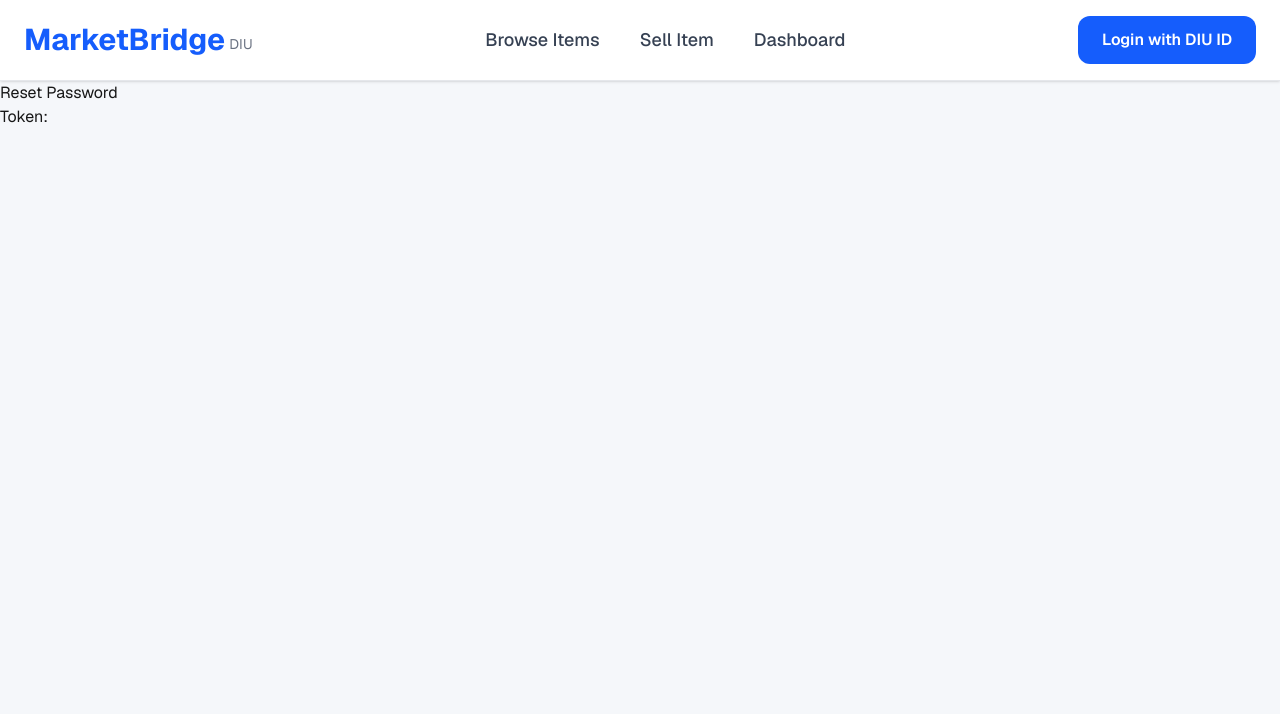
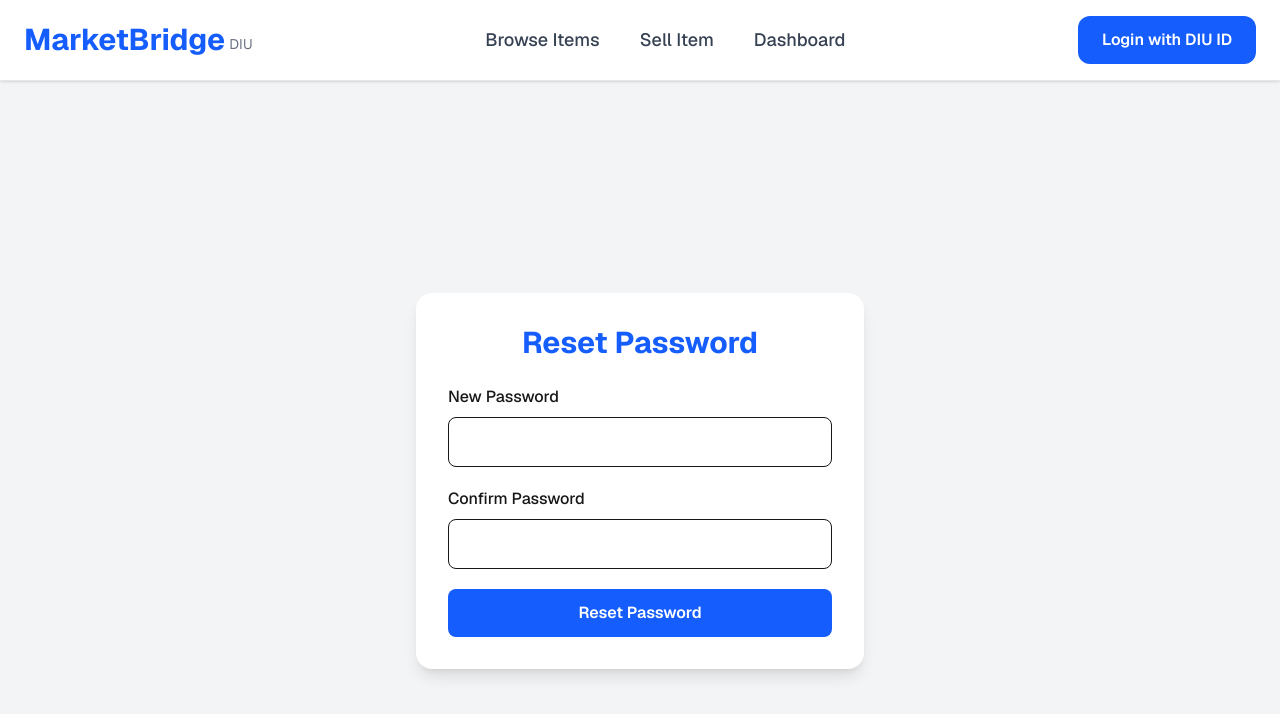
Before and after one commit to sadid466/marketbridge-student-hub, a Next.js app: page /reset-password in a window 1280 px wide. Shown: the top 714 px of the page. Built offline with nearby package versions, Linux system fonts and the light colour scheme; no server answers.

Commit message:
Complete password reset flow and email integration

```diff
--- a/app/api/auth/reset-password/route.js
+++ b/app/api/auth/reset-password/route.js
@@ -0,0 +1,58 @@
+import { NextResponse } from "next/server";
+import bcrypt from "bcryptjs";
+import { connectToDatabase } from "@/lib/database";
+import User from "@/models/User";
+
+export async function POST(req) {
+  try {
+    const { token, password } = await req.json();
+
+    if (!token || !password) {
+      return NextResponse.json(
+        { success: false, error: "Token and password are required." },
+        { status: 400 }
+      );
+    }
+
+    await connectToDatabase();
+
+    const user = await User.findOne({
+      resetPasswordToken: token,
+      resetPasswordExpires: { $gt: new Date() },
+    });
+
+    if (!user) {
+      return NextResponse.json(
+        { success: false, error: "Invalid or expired reset link." },
+        { status: 400 }
+      );
+    }
+
+    // Hash the new password
+    const hashedPassword = await bcrypt.hash(password, 10);
+
+    // Update password
+    user.password = hashedPassword;
+
+    // Clear reset token
+    user.resetPasswordToken = null;
+    user.resetPasswordExpires = null;
+
+    await user.save();
+
+    return NextResponse.json({
+      success: true,
+      message: "Password has been reset successfully.",
+    });
+  } catch (error) {
+    console.error(error);
+
+    return NextResponse.json(
+      {
+        success: false,
+        error: error.message,
+      },
+      { status: 500 }
+    );
+  }
+}
--- a/app/reset-password/page.js
+++ b/app/reset-password/page.js
@@ -1,15 +1,132 @@
 "use client";
 
-import { useSearchParams } from "next/navigation";
+import { useState } from "react";
+import { useSearchParams, useRouter } from "next/navigation";
 
 export default function ResetPasswordPage() {
   const searchParams = useSearchParams();
+  const router = useRouter();
+
   const token = searchParams.get("token");
 
+  const [password, setPassword] = useState("");
+  const [confirmPassword, setConfirmPassword] = useState("");
+
+  const [loading, setLoading] = useState(false);
+  const [message, setMessage] = useState("");
+  const [error, setError] = useState("");
+
+  const handleReset = async (e) => {
+    e.preventDefault();
+
+    setMessage("");
+    setError("");
+
+    if (!password || !confirmPassword) {
+      setError("Please fill in all fields.");
+      return;
+    }
+
+    if (password !== confirmPassword) {
+      setError("Passwords do not match.");
+      return;
+    }
+
+    if (password.length < 6) {
+      setError("Password must be at least 6 characters.");
+      return;
+    }
+
+    setLoading(true);
+
+    try {
+      const res = await fetch("/api/auth/reset-password", {
+        method: "POST",
+        headers: {
+          "Content-Type": "application/json",
+        },
+        body: JSON.stringify({
+          token,
+          password,
+        }),
+      });
+
+      const data = await res.json();
+
+      if (!res.ok) {
+        throw new Error(data.error);
+      }
+
+      setMessage("Password reset successful! Redirecting to login...");
+
+      setTimeout(() => {
+        router.push("/login");
+      }, 2000);
+    } catch (err) {
+      setError(err.message || "Something went wrong.");
+    } finally {
+      setLoading(false);
+    }
+  };
+
   return (
-    <div>
-      <h1>Reset Password</h1>
-      <p>Token: {token}</p>
-    </div>
+    <main className="min-h-screen flex items-center justify-center bg-gray-100 p-6">
+      <div className="w-full max-w-md bg-white rounded-2xl shadow-lg p-8">
+
+        <h1 className="text-3xl font-bold text-center text-blue-600 mb-6">
+          Reset Password
+        </h1>
+
+        {message && (
+          <div className="mb-4 rounded-lg bg-green-100 p-3 text-green-700 text-sm">
+            {message}
+          </div>
+        )}
+
+        {error && (
+          <div className="mb-4 rounded-lg bg-red-100 p-3 text-red-700 text-sm">
+            {error}
+          </div>
+        )}
+
+        <form onSubmit={handleReset} className="space-y-5">
+
+          <div>
+            <label className="block mb-2 font-medium">
+              New Password
+            </label>
+
+            <input
+              type="password"
+              value={password}
+              onChange={(e) => setPassword(e.target.value)}
+              className="w-full border rounded-lg px-4 py-3"
+            />
+          </div>
+
+          <div>
+            <label className="block mb-2 font-medium">
+              Confirm Password
+            </label>
+
+            <input
+              type="password"
+              value={confirmPassword}
+              onChange={(e) => setConfirmPassword(e.target.value)}
+              className="w-full border rounded-lg px-4 py-3"
+            />
+          </div>
+
+          <button
+            disabled={loading}
+            className="w-full bg-blue-600 hover:bg-blue-700 text-white py-3 rounded-lg font-semibold"
+          >
+            {loading ? "Resetting..." : "Reset Password"}
+          </button>
+
+        </form>
+
+      </div>
+    </main>
   );
 }
```
